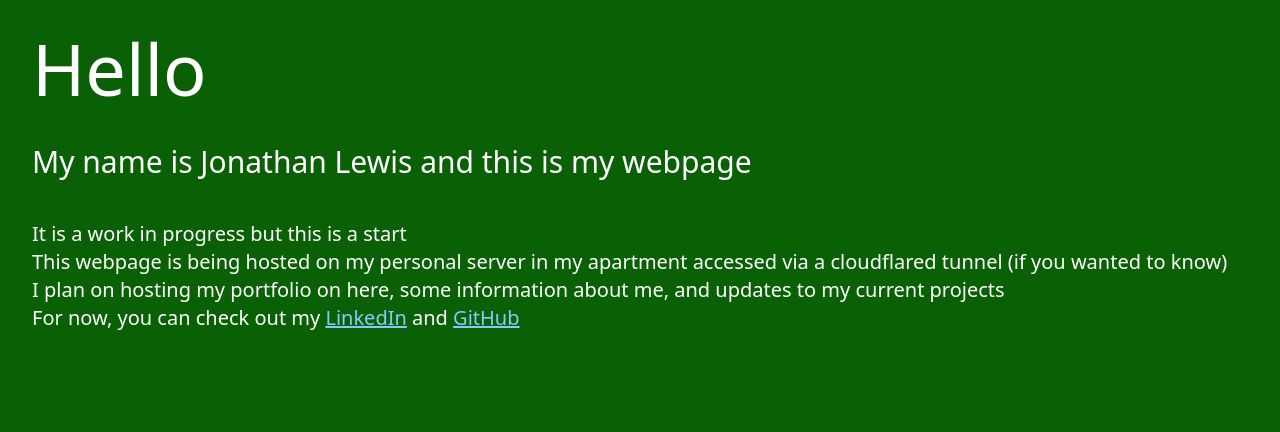
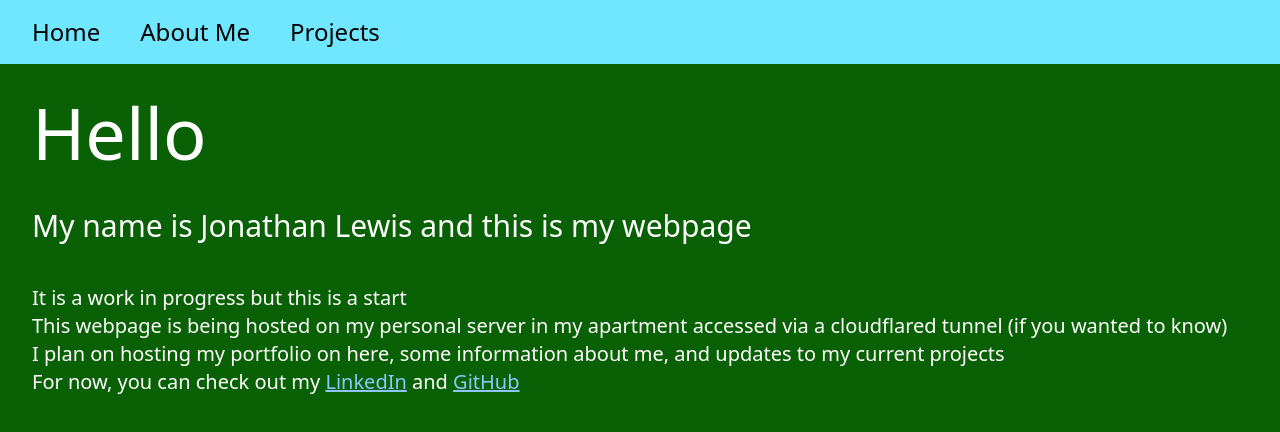
Before and after one commit to JMANY42/personal-website, a React (Vite) app in the folder frontend/: page / in a window 1280 px wide. Shown: the top 432 px of the page. Built offline with nearby package versions, Linux system fonts and the light colour scheme.

Commit message:
navbar mock up

```diff
--- /dev/null
+++ b/frontend/src/components/Navbar.tsx
@@ -0,0 +1,25 @@
+import NavbarOption from "./NavbarOption.tsx"
+
+function Navbar() {
+
+    //TODO (maybe): dynamically get Navbar options from backend
+    //reason: might want to add sections or serve different options to different users
+    const options = [
+        {text: 'Home', path: '/'},
+        {text: 'About Me', path: '/about-me'},
+        {text: 'Projects', path: '/projects'}
+    ];
+    return (
+        <div className="flex gap-10">
+            {options.map((option, id) => (    // Map over options to create list items
+                <li
+                    key={id}
+                    className="cursor-pointer text-black text-2xl"> {/* List items styling */}
+                    <NavbarOption text={option.text} path={option.path}></NavbarOption>
+                </li>
+            ))}
+        </div>
+    )
+}
+
+export default Navbar
--- /dev/null
+++ b/frontend/src/components/NavbarOption.tsx
@@ -0,0 +1,18 @@
+import { useNavigate } from "react-router-dom";
+
+interface NavbarOption {
+    text: string;
+    path: string;
+}
+
+function NavbarOption ({ text, path }: NavbarOption) {
+    const navigate = useNavigate();
+
+    return (
+        <div onClick={() => {navigate(path)}}>
+            {text}
+        </div>
+    )
+}
+
+export default NavbarOption
--- /dev/null
+++ b/frontend/src/pages/AboutMe.tsx
@@ -0,0 +1,9 @@
+function AboutMe() {
+    return (
+        <div>
+            Future About Me page
+        </div>
+    )
+}
+
+export default AboutMe
--- a/frontend/src/pages/Home.tsx
+++ b/frontend/src/pages/Home.tsx
@@ -1,9 +1,14 @@
 import '/src/styles/Home.css'
+import Navbar from '../components/Navbar.tsx'
 
 function Home (){
 
     return (
-        <div className="bg-[#0A6105] w-screen h-screen p-8 text-white space-y-10">
+    <div className="bg-[#0A6105] w-screen h-screen flex flex-col">
+        <div className="px-8 py-4 bg-[#70E7FF]">
+            <Navbar/>
+        </div>
+        <div className="f p-8 text-white space-y-10">
             <h1 className="text-7xl text-left">Hello</h1>
             <h2 className="text-3xl text-left">My name is Jonathan Lewis and this is my webpage</h2>
             <p className="text-xl space-y-4">
@@ -18,6 +23,7 @@ function Home (){
             </p>
 
         </div>
+    </div>
     )
 }
 
--- /dev/null
+++ b/frontend/src/pages/Projects.tsx
@@ -0,0 +1,9 @@
+function Projects() {
+    return (
+        <div>
+            Future Projects page
+        </div>
+    )
+}
+
+export default Projects
--- a/frontend/src/pages/index.ts
+++ b/frontend/src/pages/index.ts
@@ -1,2 +1,4 @@
 export { default as HappyBirthdayMom } from "./HappyBirthdayMom.tsx";
 export { default as Home } from "./Home.tsx";
+export { default as AboutMe } from "./AboutMe.tsx";
+export { default as Projects } from "./Projects.tsx";
--- a/frontend/src/routes.tsx
+++ b/frontend/src/routes.tsx
@@ -1,6 +1,8 @@
-import { HappyBirthdayMom, Home} from "./pages";
+import { HappyBirthdayMom, Home, AboutMe, Projects} from "./pages";
 
 export const routes = [
   {path: "/", element: <Home /> },
   {path: "/happybirthdaymom", element: <HappyBirthdayMom /> },
+  {path: "/about-me", element: <AboutMe /> },
+  {path: "/projects", element: <Projects /> },
 ];
--- a/frontend/src/styles/index.css
+++ b/frontend/src/styles/index.css
@@ -3,3 +3,7 @@
 :root {
   font-family: system-ui, Avenir, Helvetica, Arial, sans-serif;
 }
+
+li{
+  list-style-type: none; /* Removes the bullet points */
+}
```
